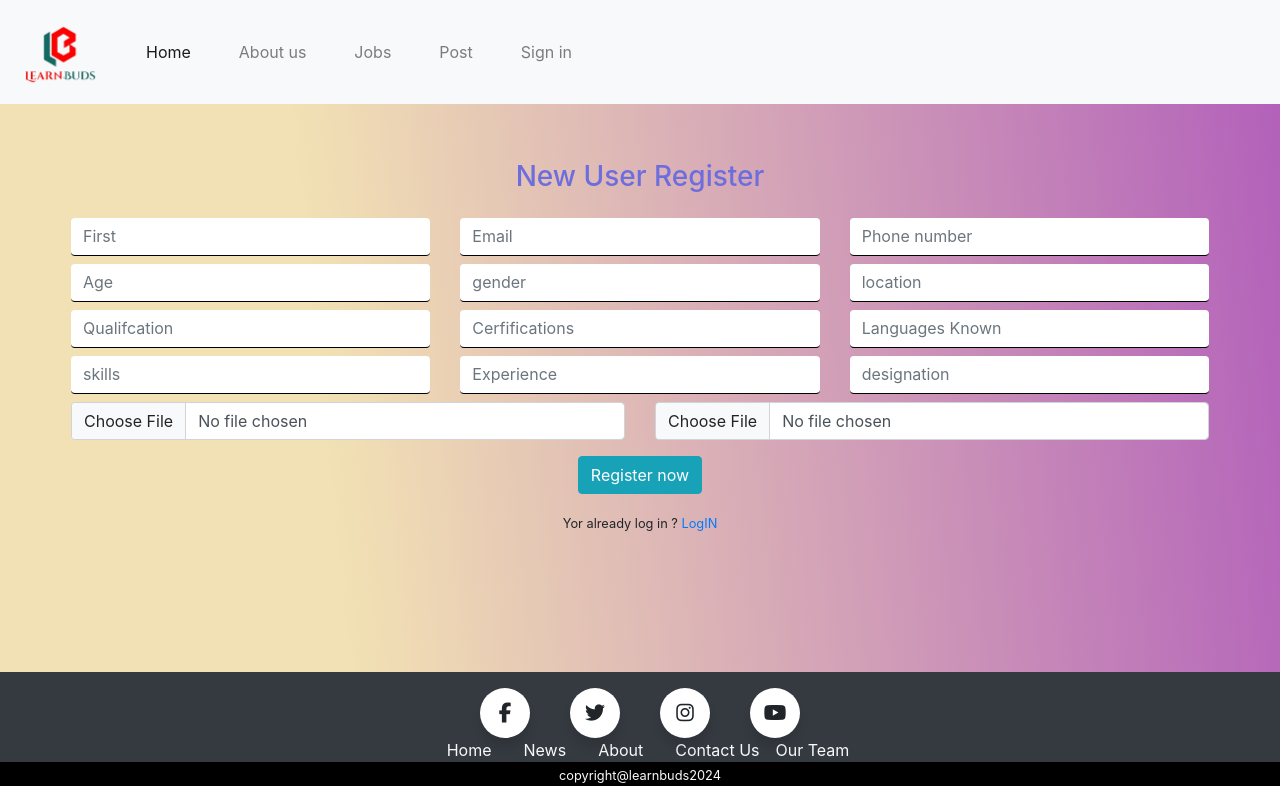
After one commit to Adarsh-oo7/jobportelProject, a Django app: page /login/reg in a window 1280 px wide. The commit adds this page. Run offline with Django 4.2, Linux system fonts and the light colour scheme; some libraries are stand-ins or nearby versions.

Commit message:
day one complicted

```diff
--- a/Authentications/urls.py
+++ b/Authentications/urls.py
@@ -1,5 +1,6 @@
 from django.urls import path
 from  . import views
 urlpatterns = [
-    path('',views.login,name='login')
+    path('',views.login,name='login'),
+    path('reg',views.register,name='register')
 ]
--- a/Authentications/views.py
+++ b/Authentications/views.py
@@ -3,3 +3,6 @@ from django.shortcuts import render
 # Create your views here.
 def login(request):
     return render(request,'jobportal/login.html')
+
+def register(request):
+    return render(request,'jobportal/register.html')
--- a/static/css/style.css
+++ b/static/css/style.css
@@ -124,3 +124,6 @@ background: linear-gradient(264deg, rgba(179,97,186,1) 0%, rgba(239,219,180,1) 7
   outline: none;
 
 }
+.ing{
+  width: 90px;
+}
--- a/templates/jobportal/base.html
+++ b/templates/jobportal/base.html
@@ -18,7 +18,7 @@
 </head>
 <body>
     <nav class="navbar navbar-expand-sm navbar-light bg-light">
-        <a class="navbar-brand" href="#">Navbar</a>
+        <a class="navbar-brand" href="#"><img src="{% static 'img/icons/logo.png'%}" class="ing" alt=""></a>
         <button class="navbar-toggler" type="button" data-toggle="collapse" data-target="#navbarNav" aria-controls="navbarNav" aria-expanded="false" aria-label="Toggle navigation">
           <span class="navbar-toggler-icon"></span>
         </button>
@@ -37,7 +37,7 @@
                 <a class="nav-link m-3" href="#">Post</a>
               </li>
             <li class="nav-item">
-              <a class="nav-link m-3" href="#">Sign in</a>
+              <a class="nav-link m-3" href="{% url 'login' %}">Sign in</a>
             </li>
           </ul>
         </div>
@@ -84,7 +84,7 @@
 
         </div>
         <div style="background-color: black; margin: 0px; padding: 0px;" >
-            <h6 class="text-center text-light foot">copyright@learnbuds2024</h6>
+            <small class="text-center text-light foot">copyright@learnbuds2024</small>
         </div>
       </footer>
 </body>
--- a/templates/jobportal/login.html
+++ b/templates/jobportal/login.html
@@ -26,9 +26,13 @@
     </div>
     <div class="d-flex justify-content-center">
 
-        <button type="submit" class="btn btn-warning ">Register</button>
+        <a href="{% url 'register'%}" class="btn btn-warning ">Register</a>
         </div>
   </form>
+
+
+
+
 </div>
 </div>
 {% endblock content %}
--- /dev/null
+++ b/templates/jobportal/register.html
@@ -0,0 +1,79 @@
+
+{% extends "jobportal/base.html" %}
+{% block content %}
+<div class="container-fluid bodys pt-5 px-5">
+
+       <h3 class="text-center m-2 " style="color: rgb(109, 109, 221);">New User Register</h3>
+    <!-- <form method="post"> -->
+        <form action="" class="mt-4">
+            <div class="row m-2">
+                <div class="col">
+                  <input type="text" class="form-control inp" placeholder="First">
+                </div>
+                <div class="col">
+                  <input type="email" class="form-control inp" placeholder="Email">
+                </div>
+                <div class="col">
+                    <input type="tel" class="form-control inp"  placeholder="Phone number">
+                  </div>
+              </div>
+              <div class="row m-2">
+                <div class="col">
+                  <input type="Age" class="form-control inp" placeholder="Age">
+                </div>
+                <div class="col">
+                  <input type="gender" class="form-control inp" placeholder="gender">
+                </div>
+                <div class="col">
+                    <input type="location" class="form-control inp" placeholder="location">
+                  </div>
+              </div>
+
+              <div class="row m-2">
+                <div class="col">
+                  <input type="Age" class="form-control inp" placeholder="Qualifcation">
+                </div>
+                <div class="col">
+                  <input type="gender" class="form-control inp" placeholder="Cerfifications">
+                </div>
+                <div class="col">
+                    <input type="location" class="form-control inp" placeholder="Languages Known">
+                  </div>
+              </div>
+
+              <div class="row m-2">
+                <div class="col">
+                  <input type="number" class="form-control inp" placeholder="skills">
+                </div>
+                <div class="col">
+                  <input type="" class="form-control inp" placeholder="Experience">
+                </div>
+                <div class="col">
+                    <input type="text" class="form-control inp" placeholder="designation">
+                  </div>
+              </div>
+
+              <div class="row m-2">
+                <div class="col">
+                  <input type="file" class="form-control" placeholder="Upload resume">
+                </div>
+                <div class="col">
+                  <input type="file" class="form-control" placeholder="Upload picture">
+                </div>
+
+              </div>
+
+              <div class="d-flex justify-content-center m-3">
+                <button class="btn btn-info btn-pill" >Register now</button>
+              </div>
+
+
+
+        </form>
+        <div class="text-center">
+          <small>Yor already log in ? <a href="{% url 'login'%}">LogIN</a></small>
+        </div>
+
+    </div>
+
+{% endblock content %}
```
Also changed, not shown: static/img/icons/logo.png (added).
